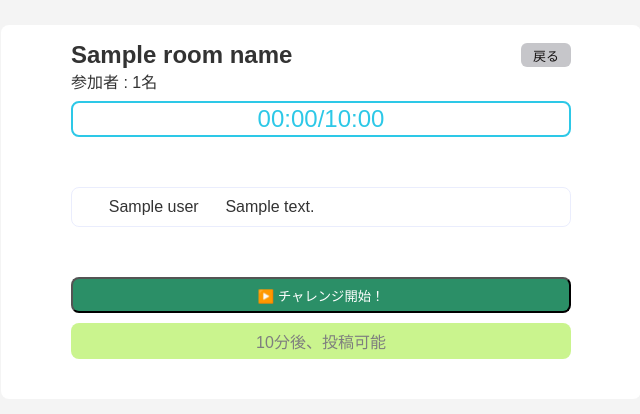
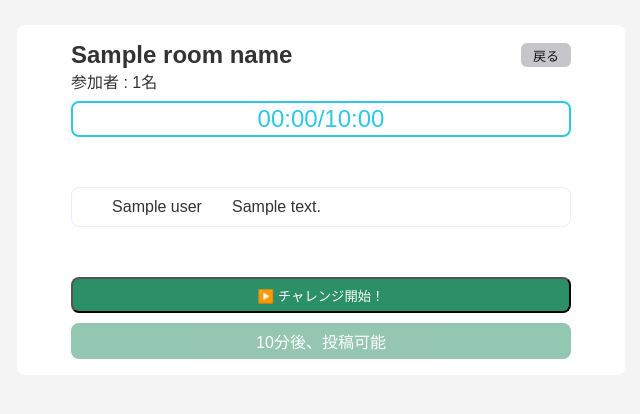
Before and after one commit to tmk581983-png/F_team, a Flask app: template app/templates/challenge_room.html in a window 1280 px wide. Shown: the part 188-602 px from the top of the page, without its empty margins (319-959 px from the left). Run offline with Flask 2, Linux system fonts and the light colour scheme; the template is opened without the code that fills it: most values are stand-ins (such as "Sample title", 1, 10 or a date in 2020).

Commit message:
CSS修正 縮小表示に対応

```diff
--- a/app/static/css/challenge.css
+++ b/app/static/css/challenge.css
@@ -18,8 +18,13 @@ body{
 main{
   width: 100%;
   max-width: 640px;
-  margin:0;
+  margin:0 auto;
   padding: var(--spacing) var(--spacing) 40px;
+
+}
+
+.challenge_card{
+  padding: var(--spacing);
   background-color: var(--card-color);
   border-radius: var(--radius);
 }
@@ -63,7 +68,8 @@ h2{
   border:2px solid rgb(45, 200, 231);
   color: rgb(45, 200, 231);
   border-radius: var(--radius);
-  width: 500px;
+  width: 100%;
+  max-width: 500px;
   height: 36px;
   font-size: 24px;
 
@@ -78,7 +84,8 @@ h2{
   justify-content: center;
   align-items: center;
   border-radius: var(--radius);
-  width: 500px;
+  width: 100%;
+  max-width: 500px;
   height: 36px;
   background-color: var(--main-color);
   color: white;
@@ -90,25 +97,31 @@ button:hover {
 }
 
 .post_lists{
-  width: 500px;
+  width: 100%;
+  max-width: 500px;
   display: flex;
   flex-direction: column;
   gap: 5px;
 }
 
 .post_list{
-  display: grid;
-  grid-template-columns: 3fr 7fr;
+  /* display: grid;
+  grid-template-columns: 3fr 7fr; */
+  display:flex;
+  flex-wrap: wrap;
   border: 1px solid rgb(185, 195, 247,0.3);
   padding: 10px;
   border-radius: var(--radius);
 }
 
 .user-name{
+  flex-basis: 150px;
   text-align: center;
 }
 
 .user-content{
+  flex: 1;
+  min-width: 200px;
   text-align: left;
 }
 
@@ -125,15 +138,15 @@ button:hover {
   border-radius: var(--radius);
   width: 500px;
   height: 36px;
-  background-color: rgb(150, 234, 31);
-  color: black;
+  background-color: var(--main-color);
+  color: white;
   text-decoration: none;
   margin-top: 10px;
 }
 
 .result_report:hover{
   cursor:pointer;
-  background-color: rgb(128, 183, 51)
+  background-color: var(--main-color-dark);
 }
 
 .disabled{
--- a/app/templates/challenge_room.html
+++ b/app/templates/challenge_room.html
@@ -8,6 +8,7 @@
 {% block content %}
 
     <main>
+      <div class="challenge_card">
         <div class="challenge_header">
           <h2>{{ room_name }}</h2>
           <a href="{{ url_for('mypage.index')}}" class="back-btn" id="back-button">戻る</a>
@@ -40,6 +41,7 @@
           <a href="{{ url_for('post.posts_view')}}" class="result_report disabled" id="resultReport" >10分後、投稿可能</a>
         </div>
         <!-- <p class="memo">※学習10分経過後、有効になります</p> -->
+      </div>
     </main>
 
 
```
Lines whose indentation alone changed are shown as unchanged.
